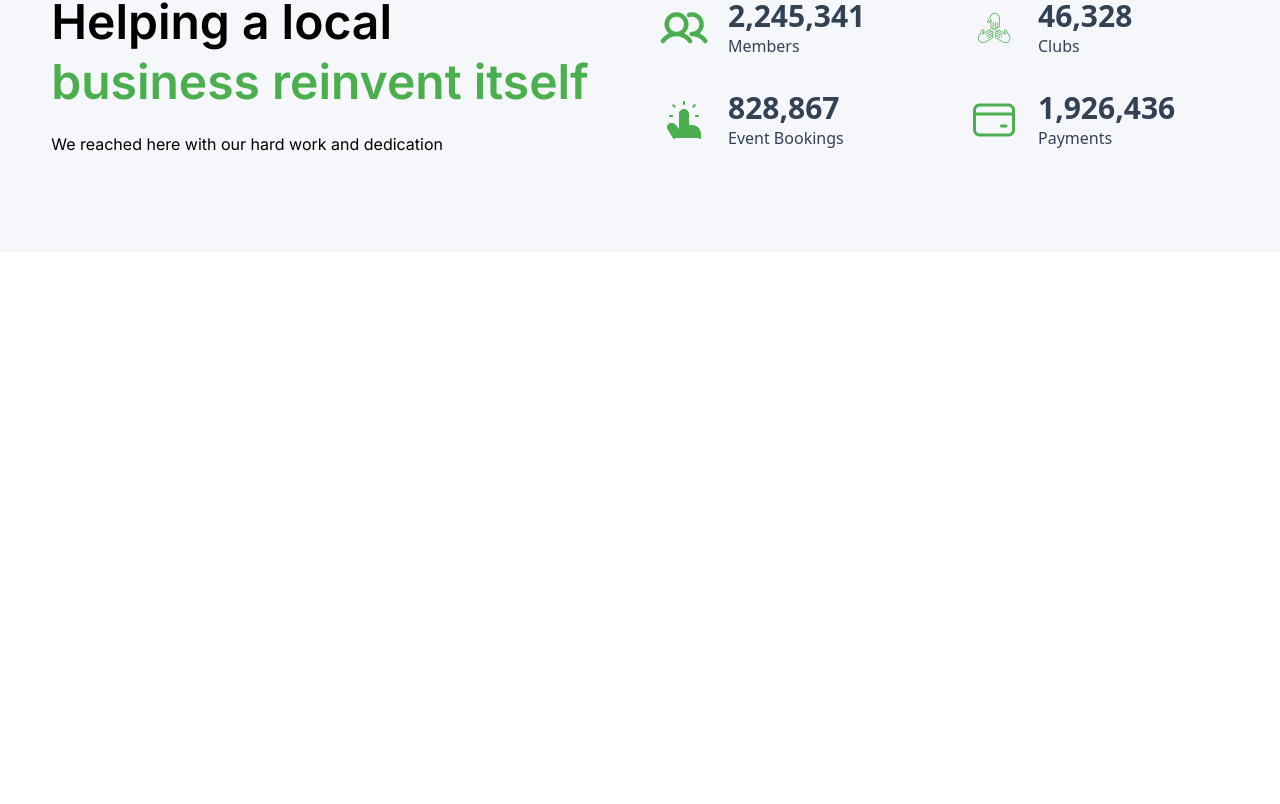
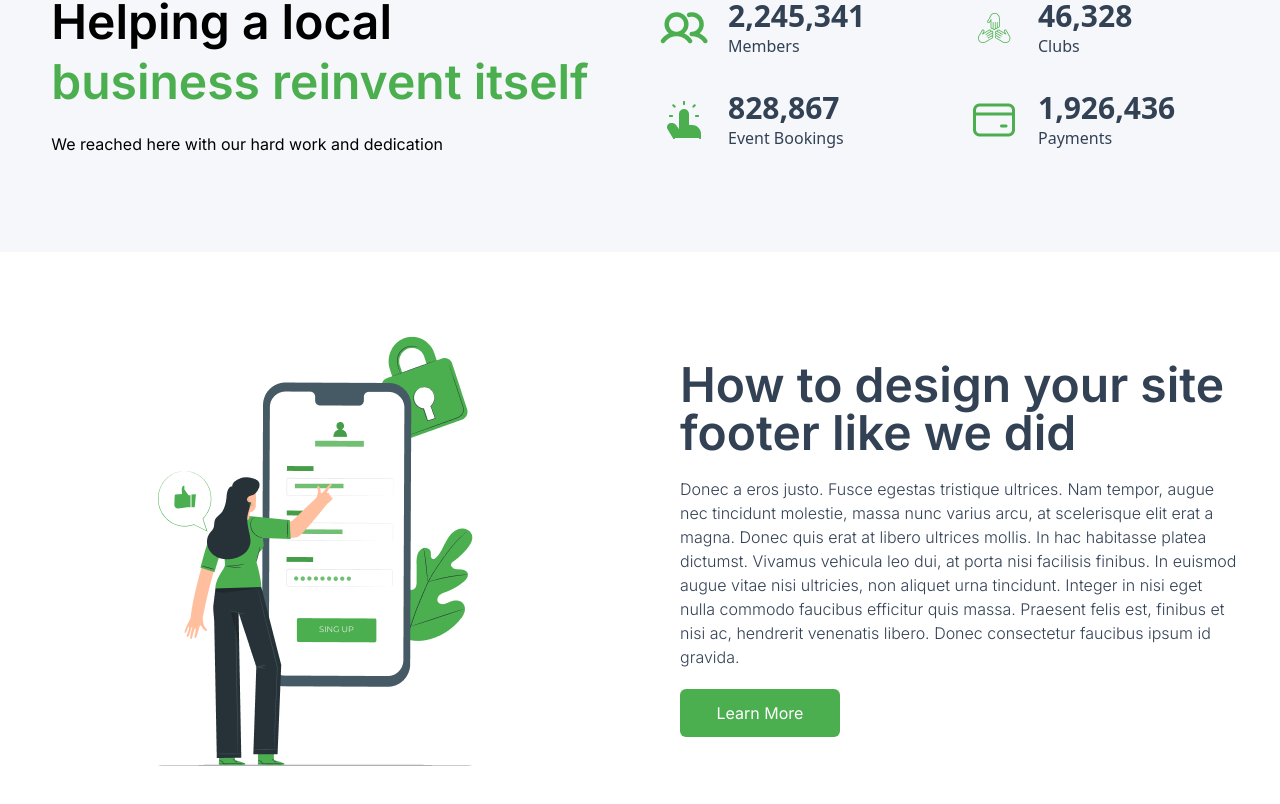
Before and after one commit to ramamimu/landing-page-collection, a Vue app: page /nexcent in a window 1280 px wide. Shown: the part 2283-3087 px from the top of the page. Before the commit the page ends 2575 px from the top, so only its background shows below. Built offline with nearby package versions, Linux system fonts and the light colour scheme; the HTML template or start-up script is replaced by a standard one.

Commit message:
feat(nexcent): calendar section

```diff
--- /dev/null
+++ b/src/components/nexcent/calendar/CalendarSection.vue
@@ -0,0 +1,12 @@
+<script setup lang="ts">
+import ExplorationTemplate from "../templates/ExplorationTemplate.vue";
+</script>
+
+<template>
+  <ExplorationTemplate
+    title="How to design your site footer like we did"
+    description="Donec a eros justo. Fusce egestas tristique ultrices. Nam tempor, augue nec tincidunt molestie, massa nunc varius arcu, at scelerisque elit erat a magna. Donec quis erat at libero ultrices mollis. In hac habitasse platea dictumst. Vivamus vehicula leo dui, at porta nisi facilisis finibus. In euismod augue vitae nisi ultricies, non aliquet urna tincidunt. Integer in nisi eget nulla commodo faucibus efficitur quis massa. Praesent felis est, finibus et nisi ac, hendrerit venenatis libero. Donec consectetur faucibus ipsum id gravida."
+    buttonText="Learn More"
+    image="/src/assets/nexcent/images/calendar-illustration.png"
+  />
+</template>
--- /dev/null
+++ b/src/components/nexcent/templates/ExplorationTemplate.vue
@@ -0,0 +1,23 @@
+<script setup lang="ts">
+defineProps({
+  title: String,
+  description: String,
+  buttonText: String,
+  image: String,
+});
+</script>
+
+<template>
+  <section
+    class="container mx-auto my-10 grid grid-cols-1 items-center justify-items-center gap-10 px-5 py-10 font-inter md:grid-cols-2"
+  >
+    <img :src="image" alt="" class="col-span-1" />
+    <div class="col-span-1 flex flex-col gap-5 p-5 text-slate-700">
+      <h2>{{ title }}</h2>
+      <p class="font-light">
+        {{ description }}
+      </p>
+      <div class="nexcent-button w-40">{{ buttonText }}</div>
+    </div>
+  </section>
+</template>
--- a/src/components/nexcent/unlock/UnlockSection.vue
+++ b/src/components/nexcent/unlock/UnlockSection.vue
@@ -1,22 +1,12 @@
+<script setup lang="ts">
+import ExplorationTemplate from "../templates/ExplorationTemplate.vue";
+</script>
+
 <template>
-  <section
-    class="container mx-auto my-10 grid grid-cols-1 items-center justify-items-center gap-10 px-5 py-10 font-inter md:grid-cols-2"
-  >
-    <img
-      src="/src/assets/nexcent/images/unlock-illustration.svg"
-      alt=""
-      class="col-span-1"
-    />
-    <div class="col-span-1 flex flex-col gap-5 p-5 text-slate-700">
-      <h2>The unseen of spending three years at Pixelgrade</h2>
-      <p class="font-light">
-        Lorem ipsum dolor sit amet, consectetur adipiscing elit. Sed sit amet
-        justo ipsum. Sed accumsan quam vitae est varius fringilla. Pellentesque
-        placerat vestibulum lorem sed porta. Nullam mattis tristique iaculis.
-        Nullam pulvinar sit amet risus pretium auctor. Etiam quis massa
-        pulvinar, aliquam quam vitae, tempus sem. Donec elementum pulvinar odio.
-      </p>
-      <div class="nexcent-button w-40">Learn More</div>
-    </div>
-  </section>
+  <ExplorationTemplate
+    title="The unseen of spending three years at Pixelgrade"
+    description="Lorem ipsum dolor sit amet, consectetur adipiscing elit. Sed sit amet justo ipsum. Sed accumsan quam vitae est varius fringilla. Pellentesque placerat vestibulum lorem sed porta. Nullam mattis tristique iaculis. Nullam pulvinar sit amet risus pretium auctor. Etiam quis massa pulvinar, aliquam quam vitae, tempus sem. Donec elementum pulvinar odio."
+    buttonText="Learn More"
+    image="/src/assets/nexcent/images/unlock-illustration.svg"
+  />
 </template>
--- a/src/views/NexcentView.vue
+++ b/src/views/NexcentView.vue
@@ -5,6 +5,7 @@ import ClientSection from "@/components/nexcent/clients/ClientSection.vue";
 import CommunitySection from "@/components/nexcent/community/CommunitySection.vue";
 import UnlockSection from "@/components/nexcent/unlock/UnlockSection.vue";
 import AchievementSection from "@/components/nexcent/achievements/AchievementSection.vue";
+import CalendarSection from "@/components/nexcent/calendar/CalendarSection.vue";
 </script>
 
 <template>
@@ -14,4 +15,5 @@ import AchievementSection from "@/components/nexcent/achievements/AchievementSec
   <CommunitySection />
   <UnlockSection />
   <AchievementSection />
+  <CalendarSection />
 </template>
```
Also changed, not shown: src/assets/nexcent/images/calendar-illustration.png (added).
